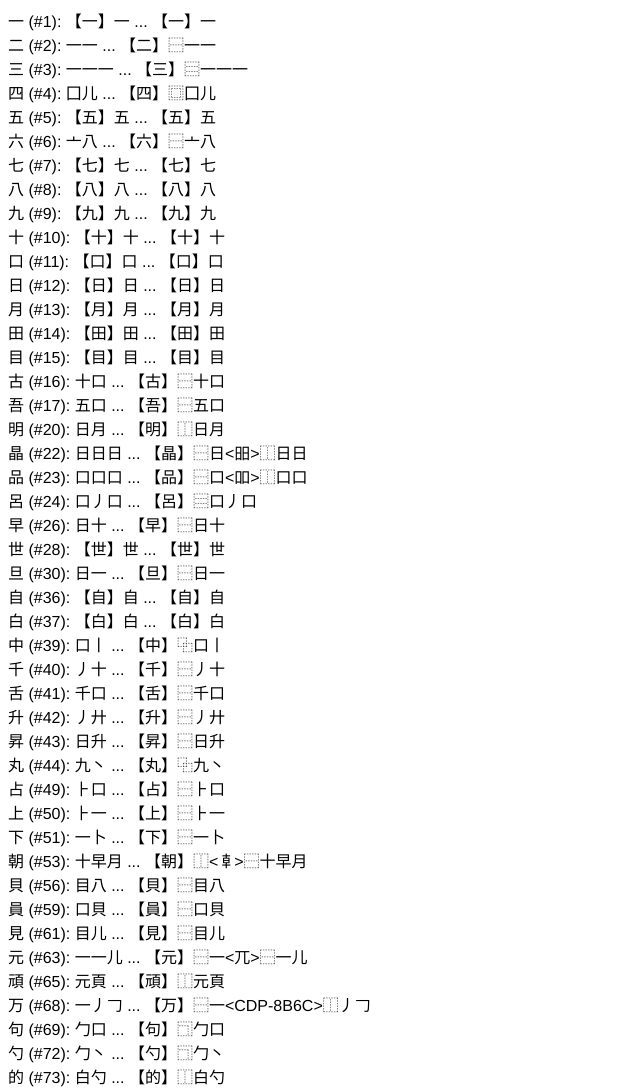
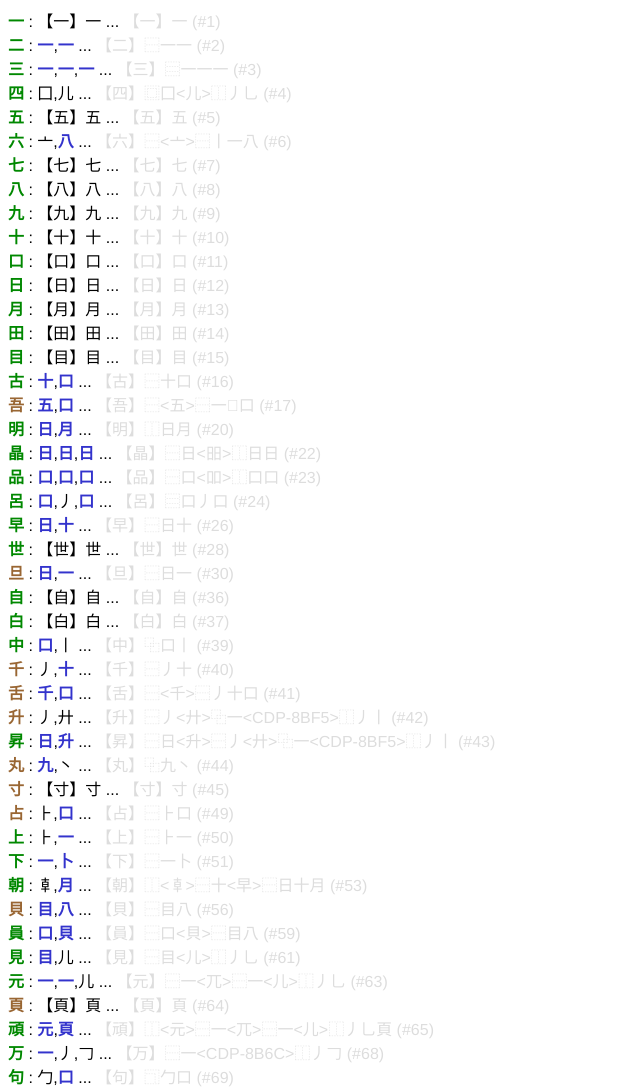
Before and after one commit to fasiha/mimi-memrise, a plain HTML site: page index.html in a window 1280 px wide. Shown: the top 1089 px of the page, without its empty margins (0-640 px from the left). Drawn offline with nearby package versions, Linux system fonts and the light colour scheme.

Commit message:
Building a list of fixes to CJKVI's EIDS trees

```diff
--- a/code.js
+++ b/code.js
@@ -6,9 +6,9 @@ var combineWithMimiKanji = function(core) {
     return _.sortBy(_.unique((core + mimiKanji).split("")),
                     function(k) { return kanji2number[k]; }).join("");
 };
-// 789 (790th would be 々)
+// 790
 var mimiCore500 = combineWithMimiKanji(core1503.slice(0, 500));
-// 1542
+// 1541
 var mimiCoreAll = combineWithMimiKanji(core1503);
 
 // Decide what list of Core5k-kanji we're operating on, and any other kanji NOT
@@ -17,7 +17,7 @@ var MIMIPRIMITIVES;
 var m;
 if (false) {
     // 1631 kanji
-    m = mimiCoreAll;
+    mimiChosen = mimiCoreAll;
     // Found using kanjiForPrimitives, and sorted according to RTK13 number
     MIMIPRIMITIVES =
         "昌升貝旧勺召肖胡圭亘朋莫苗洛享吾或壮晃云喬帝匕昆乞曽竜此廷麻忍串妾戒" +
@@ -26,22 +26,27 @@ if (false) {
         "凶屯亥逢奉垂票侯彦甚巽昏甫呉朔寅辰龍愈呑";
 
 } else {
-    // 890 kanji
-    var m = mimiCore500;
+    // 918 kanji
+    var mimiChosen = mimiCore500;
+    // Kanji components that need to be known to make full-RTK-pruned EIDS trees match mimi-only-pruned trees
     MIMIPRIMITIVES =
         "吾旦千舌升丸占貝勺右刀刃召則丁兄肖圭寺炎里林苗呈各軍享景舎周吉敬衣制" +
         "帝" +
         "童匕旨乞曽廷県羽麻忍志憂義吏更台波列竹丙勿祭斤矢弔射孝官交穴系令勇宛" +
         "尊凶辛亥責害兼門彦斉黄般呉免辰鬼屯奄或曼云莫叩洛昏妾坐巽酋舜";
+
+    // Kanji components that are used as leaf nodes
+    MIMIPRIMITIVES += "寸頁乙兆巾欠虫己又皮臣尺甲斗廿弓酉豆皿央井亜角舟牙且巳巴卜";
+    MIMIPRIMITIVES = sortByRTK(MIMIPRIMITIVES);
 }
-m = m + MIMIPRIMITIVES;
+m = mimiChosen + MIMIPRIMITIVES;
 
 // Here are some commonly-occurring patterns...
 commonPatterns = "喿";
 
 // These are global primitives that we don't want to break down, ever. Note that
 // these are non-kanji radicals.
-var PRIMITIVES = "艹亠聿戈𢦏巛巜⺀䒑儿昜翟𠘨兑爫廾𠫓豕𦍌习殳禾氺";
+var PRIMITIVES = "艹亠聿戈𢦏巛巜⺀䒑儿昜翟𠘨兑爫廾𠫓豕𦍌习殳禾氺啇幺罙龷卄电夭厉戠歹㦮龸孚乂戌䖝𠦝𠮷𤴓";
 KANJI = PRIMITIVES + KANJI;
 
 // Here are some globals that are useful
@@ -130,16 +135,38 @@ d3.xhr('eids.txt', 'text/plain', function(err, req) {
             .enter()
             .append("div")
             .html(function(d, i) {
-            var eids = remNewline(
-                indent2oneline(carets2brackets(prune(db[d].indent, mPrim))));
-            return d + " (#" + kanji2number[d] + "): " +
-                   getLeaves(convertIndentToJSON(prune(db[d].indent, mPrim)))
-                       .join("") +
-                   " ... " + eids;
+
+            var kanji = (mimiChosen.indexOf(d) >= 0
+                             ? '<span class="kanji-in-mimi">'
+                             : '<span class="kanji-in-primitives">') + d + '</span>';
+
+            var pruned = prune(db[d].indent, mPrim);
+            var eids = remNewline(indent2oneline(carets2brackets(db[d].all)));
+            eids = '<span class="eids">' + eids + "</span>";
+
+            var leaves =
+                getLeaves(convertIndentToJSON(pruned)).map(function(c) {
+                var d =
+                    carets2brackets(c);  // Can add <> carets here if desired
+                if (m.indexOf(d) >= 0) {
+                    return '<span class="listed-kanji-component">' + d + "</span>";
+                } else if (db[c]) {
+                    return '<span class="rtk-plus-component">' + d + "</span>";
+                }
+                return d;
+            });
+            // leaves = carets2brackets(leaves.join(""));
+
+            return kanji + " : " + leaves + " ... " + eids +
+                   ' <span class="rtk-num">(#' + kanji2number[d] + ")</span>";
         }).style("white-space", "pre");
     }
 
 });
+
+function plotHelper(kanji) {
+    plot(convertIndentToJSON(prune(db[kanji].indent, m + PRIMITIVES)));
+}
 
 function plot(json) {
     var width = 960, height = 200;
--- a/index.html
+++ b/index.html
@@ -4,7 +4,7 @@
     <title>Mimi-Memrise</title>
     <style>
     body {
-    font-family: Helvetica, "Helvetica Neue", Arial, Meiryo, "ヒラギノ角ゴ Pro W3", "Hiragino Kaku Gothic Pro", Osaka, "メイリオ", "ＭＳ Ｐゴシック", "MS PGothic", "小塚明朝 Pro L", serif;
+    font-family: Helvetica, "Helvetica Neue", Arial, HanaMinA, Meiryo, "ヒラギノ角ゴ Pro W3", "Hiragino Kaku Gothic Pro", Osaka, "メイリオ", "ＭＳ Ｐゴシック", "MS PGothic", "小塚明朝 Pro L", serif;
     }
     table {
     border-spacing: 0px;
@@ -36,7 +36,25 @@
     stroke-width: 1.5px;
     }
 
-
+    .eids, .rtk-num {
+        color: #ddd;
+    }
+    .listed-kanji-component {
+        color: #3333CC;
+        font-weight: bold;
+    }
+    .rtk-plus-component {
+        font-weight: bold;
+        color: red;
+    }
+    .kanji-in-mimi {
+        color: #008800;
+        font-weight: bold;
+    }
+    .kanji-in-primitives {
+        color: #996633;
+        font-weight: bold;
+    }
 </style>
     <!--<script src="http://ajax.googleapis.com/ajax/libs/jquery/2.1.1/jquery.min.js" charset="utf-8"></script>-->
     <script src="http://d3js.org/d3.v3.min.js" charset="utf-8"></script>
```
Also changed, not shown: data.js.
